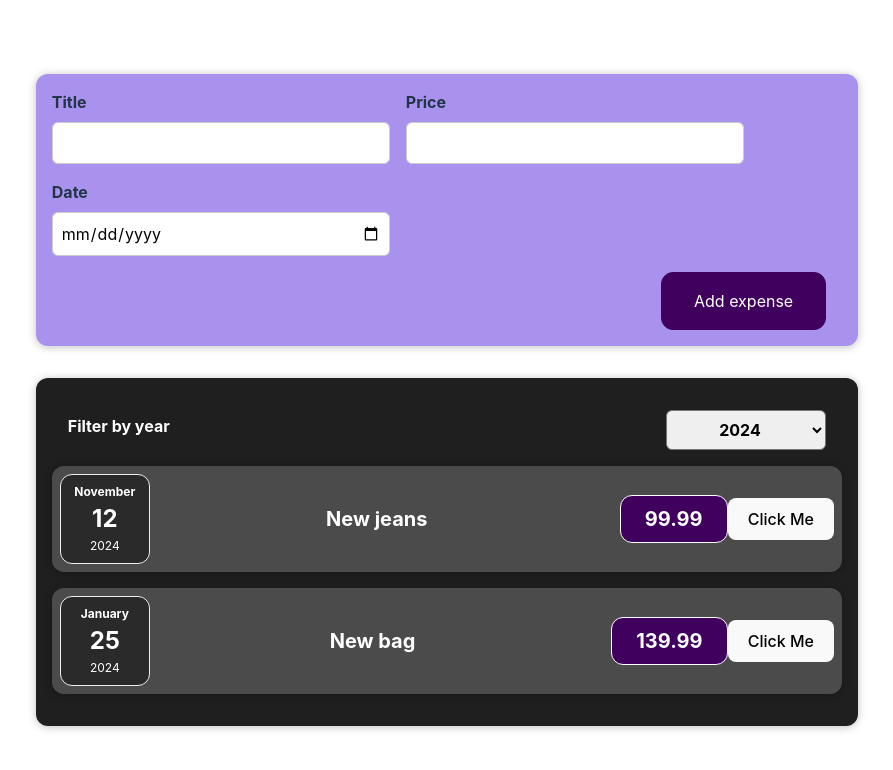
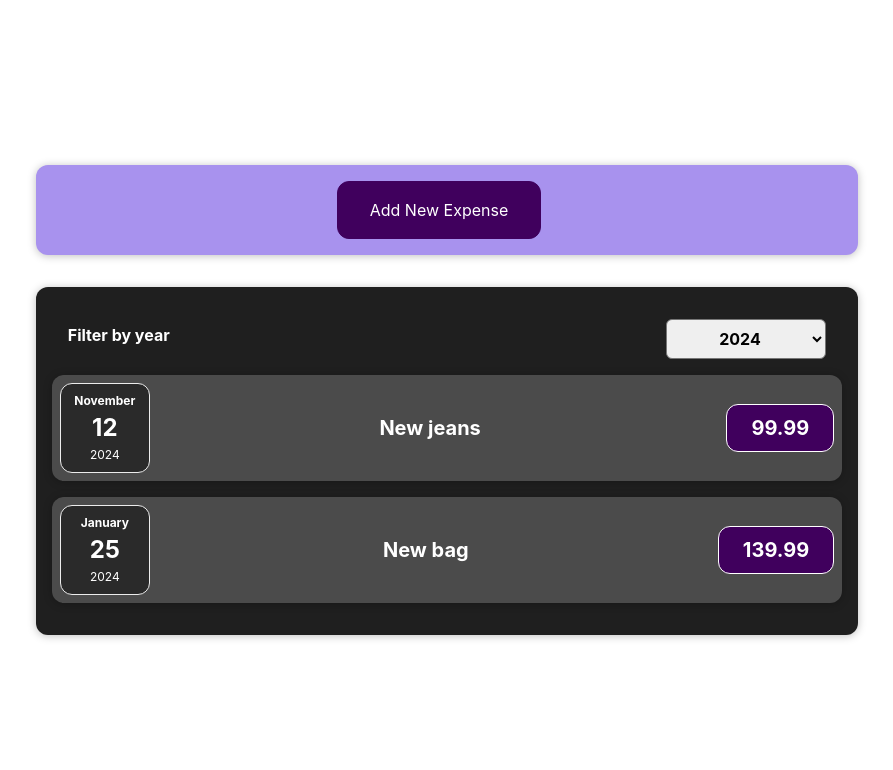
Before and after one commit to roosmagi/expenses2, a React app: page / in a window 1280 px wide. Shown: the top 770 px of the page, without its empty margins (193-1086 px from the left). Built offline with nearby package versions, Linux system fonts and the light colour scheme; the HTML template or start-up script is replaced by a standard one.

Commit message:
Ülesanne 6 - vormi kuvamine ja asendamine nupuga.

```diff
--- a/src/assets/Expenses/ExpenseItem.jsx
+++ b/src/assets/Expenses/ExpenseItem.jsx
@@ -4,14 +4,9 @@ import './ExpenseItem.css'
 import { useState } from 'react'
 
 const ExpenseItem = (props) => {
-    const [title, setTitle] = useState(props.data.title)
+    const {date, price, title: initialTitle} = props
 
-    const clickHandler = () => {
-        console.log('Clicked!')
-        setTitle(`Updated by click ${title}`)
-        console.log(title)
-    }
-
+    const [title] = useState(initialTitle)
     return (
         <li>
         <Card className='expense-item'>
@@ -20,7 +15,6 @@ const ExpenseItem = (props) => {
                 <h2>{props.data.title}</h2>
                 <div className="expense-item__price">{props.data.price}</div>
             </div>
-            <button onClick={clickHandler}>Click Me</button>
         </Card>
         </li>
     )
--- a/src/assets/NewExpense/ExpenseForm.jsx
+++ b/src/assets/NewExpense/ExpenseForm.jsx
@@ -47,7 +47,8 @@ const ExpenseForm = (props)  => {
                 </div>
             </div>
             <div className='new-expense__actions'>
-                <button type='submit'>Add expense</button>
+                <button type='submit'>Add new expense</button>
+                <button type='button' onClick={props.onCancel}>Cancel</button>
             </div>
         </form>
     )
--- a/src/assets/NewExpense/NewExpense.jsx
+++ b/src/assets/NewExpense/NewExpense.jsx
@@ -1,18 +1,38 @@
+import { useState } from "react"
 import ExpenseForm from "./ExpenseForm"
 import './NewExpense.css'
 
 const NewExpense = (props) => {
+    const [editForm, setEditForm] = useState(false)
+
+    const startEditHandler = () => {
+        setEditForm(true)
+    }
+
+    const endEditHandler = () => {
+        setEditForm(false)
+    }
+
     const saveExpenseDataHandler = (enteredExpenseData) => {
         const expenseData = {
             ...enteredExpenseData,
             id: Math.random().toString()
         }
         props.onAddExpense(expenseData)
+        setEditForm(false)
     }
 
     return(
         <div className="new-expense">
-            <ExpenseForm onSaveExpenseData={saveExpenseDataHandler}/>
+        {!editForm && (
+        <button onClick={startEditHandler}>Add New Expense</button>
+      )}
+      {editForm && (
+        <ExpenseForm
+          onSaveExpenseData={saveExpenseDataHandler}
+          onCancel={endEditHandler}
+        />
+      )}
         </div>
     )
 }
```
